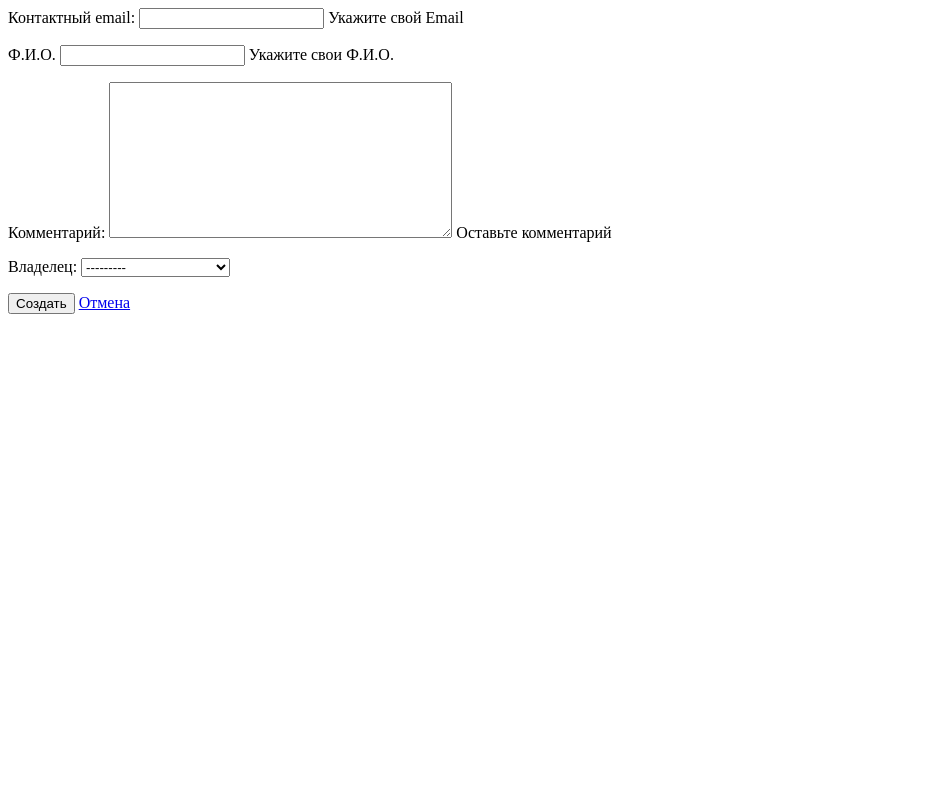
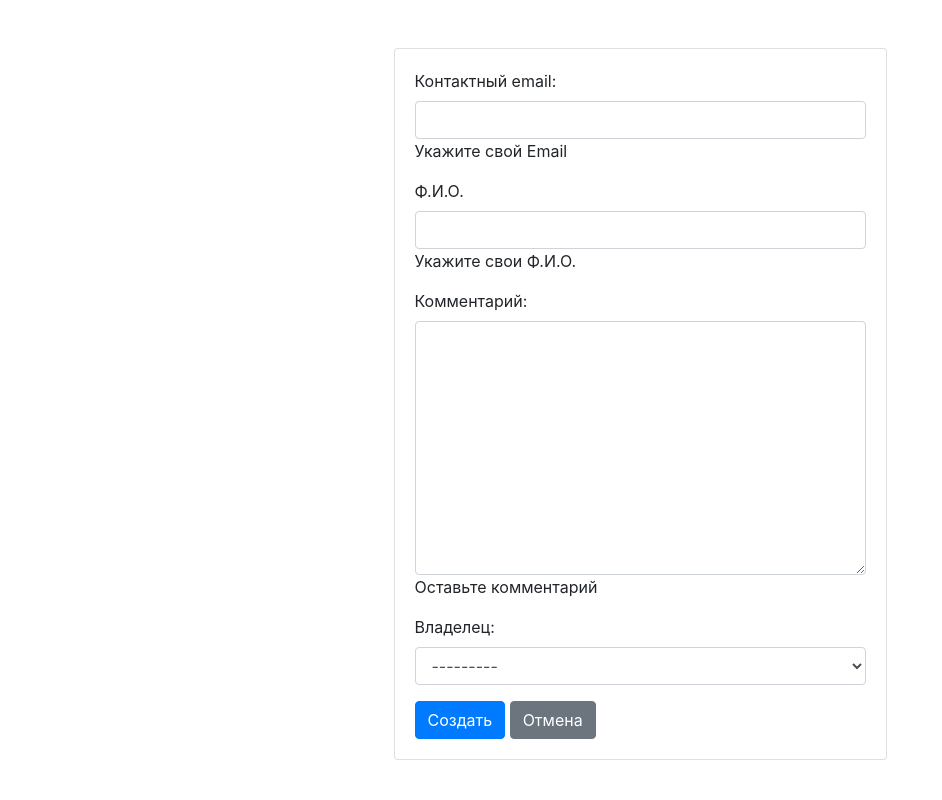
Before and after one commit to xolodno1337/Mailing_service, a Django app: page /client/create/ in a window 1280 px wide. Shown: the whole page, without its empty margins (0-942 px from the left). Run offline with Django 4.2, Linux system fonts and the light colour scheme; the visitor is signed in with stand-in values (Sample User, id 1); data comes from the database, SQL or seed files in the repository; some libraries are stand-ins or nearby versions.

Commit message:
Визуальное изменение страниц

```diff
--- a/mailing/templates/mailing/client_form.html
+++ b/mailing/templates/mailing/client_form.html
@@ -1,10 +1,13 @@
+{% load static %}
 {% block content %}
+<link rel="stylesheet" href="{% static 'css/bootstrap.min.css' %}">
+<div class="container d-flex justify-content-center mt-5">
     <form class="row" method="post" enctype="multipart/form-data">
-    <div class="col-4">
+        <div class="col-12">
             <div class="card">
                 <div class="card-body">
                     {% csrf_token %}
-                {{ form.as_p}}
+                    {{ form.as_p }}
                     <button type="submit" class="btn btn-primary">
                         {% if object %}
                         Сохранить
@@ -12,11 +15,10 @@
                         Создать
                         {% endif %}
                     </button>
-                <a class="btn btn-secondary" href="{% url 'mailing:client_list' %}"
-                   class="btn btn-primary">Отмена<a>
+                    <a class="btn btn-secondary" href="{% url 'mailing:client_list' %}">Отмена</a>
                 </div>
             </div>
         </div>
     </form>
-
+</div>
 {% endblock %}
--- a/mailing/templates/mailing/includes/navbar.html
+++ b/mailing/templates/mailing/includes/navbar.html
@@ -18,6 +18,9 @@
             <li class="nav-item">
                 <a class="nav-link" href="{% url 'mailing:report' %}">Отчеты рассылок</a>
             </li>
+            <li class="nav-item">
+                <a class="nav-link" href="{% url 'blog:blog_list' %}">Блог</a>
+            </li>
             {% if user.is_authenticated %}
             {% if user.is_staff or user.is_superuser %}
             <li class="nav-item">
--- a/mailing/templates/mailing/mailing_form.html
+++ b/mailing/templates/mailing/mailing_form.html
@@ -1,4 +1,6 @@
+{% load static %}
 {% block content %}
+<link rel="stylesheet" href="{% static 'css/bootstrap.min.css' %}">
 <div class="container mt-5">
     <div class="row justify-content-center">
         <div class="col-md-6">
@@ -32,4 +34,7 @@
         </div>
     </div>
 </div>
+<script src="{% static 'js/slim.min.js' %}"></script>
+<script src="{% static 'js/popper.min.js' %}"></script>
+<script src="{% static 'js/bootstrap.min.js' %}"></script>
 {% endblock %}
--- a/mailing/templates/mailing/message_form.html
+++ b/mailing/templates/mailing/message_form.html
@@ -1,12 +1,14 @@
+{% load static %}
 {% block content %}
 <div class="container mt-5">
-    <h2>{% if object %}Редактирование{% else %}Создание{% endif %} сообщения</h2>
+    <h2 class="text-center">{% if object %}Редактирование{% else %}Создание{% endif %} сообщения</h2>
+    <link rel="stylesheet" href="{% static 'css/bootstrap.min.css' %}">
     <form class="row" method="post" enctype="multipart/form-data">
         {% csrf_token %}
         <div class="col-md-8 offset-md-2">
             <div class="card border-primary">
                 <div class="card-header">
-                    <h5 class="mb-0">{% if object %}Редактировать сообщение{% else %}Новое сообщение{% endif %}</h5>
+                    <h5 class="mb-0 text-center">{% if object %}Редактировать сообщение{% else %}Новое сообщение{% endif %}</h5>
                 </div>
                 <div class="card-body">
                     {{ form.as_p }}
```
Lines whose indentation alone changed are shown as unchanged.
